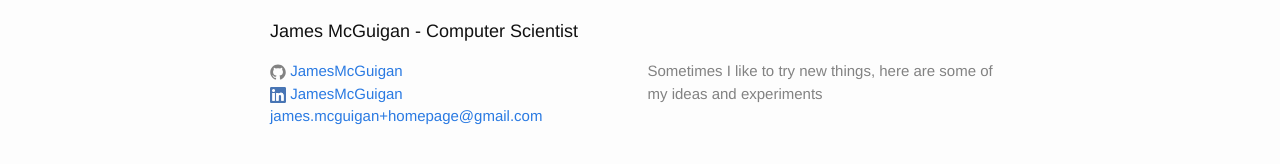
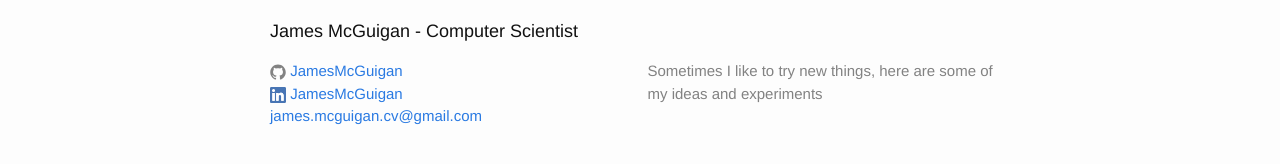
Before and after one commit to JamesMcGuigan/jamesmcguigan.com, a Jekyll site: the page built from jekyll/index.md, in a window 1280 px wide. Shown: the part 642-806 px from the top of the page. Built offline with Jekyll 4.4.1, drawn with Linux system fonts in a browser that asks for light colours.

Commit message:
james.mcguigan+homepage@gmail.com -> james.mcguigan.cv@gmail.com

```diff
--- a/jekyll/_config.yml
+++ b/jekyll/_config.yml
@@ -11,7 +11,7 @@ destination: _site
 
 # Site settings
 title: James McGuigan - Computer Scientist
-email: james.mcguigan+homepage@gmail.com
+email: james.mcguigan.cv@gmail.com
 description: > # this means to ignore newlines until "baseurl:"
   Sometimes I like to try new things, here are some of my ideas and experiments
 baseurl: "" # the subpath of your site, e.g. /blog
```
